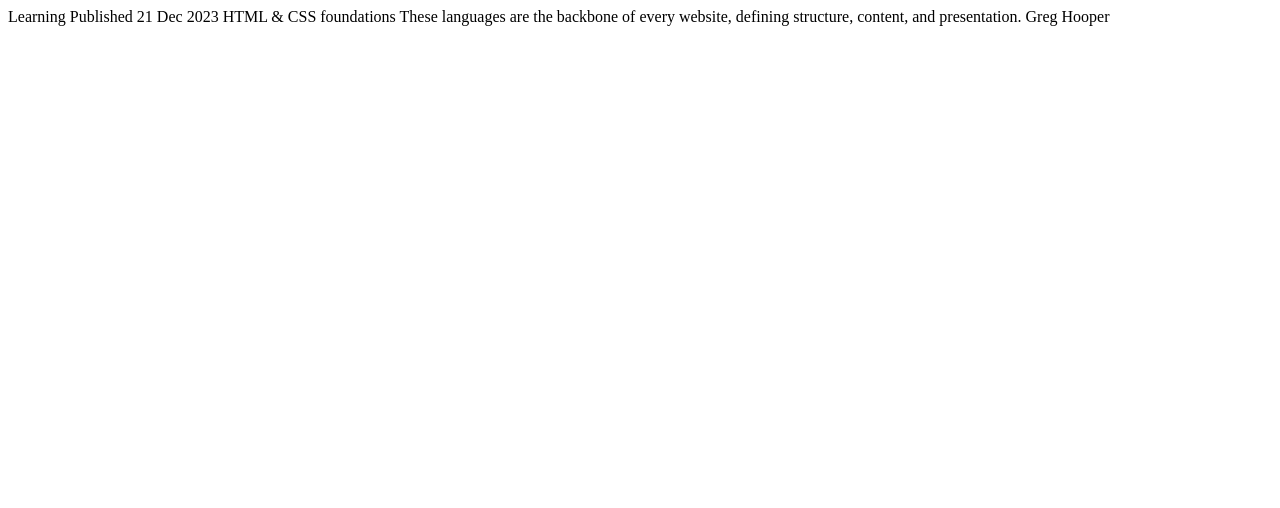
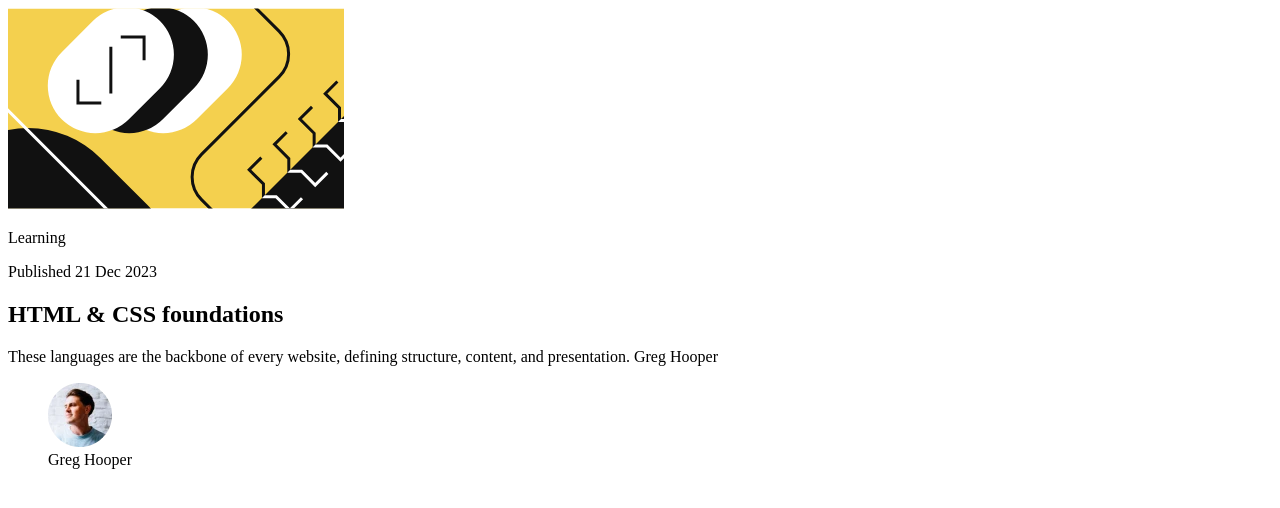
Before and after one commit to NataMellado/blog-card-challenge, a plain HTML site: page index.html in a window 1280 px wide. Drawn offline with Linux system fonts and the light colour scheme.

Commit message:
Update the html card structure.

```diff
--- a/index.html
+++ b/index.html
@@ -14,11 +14,21 @@
   </head>
 
   <body>
-    Learning
-    Published 21 Dec 2023
-    HTML & CSS foundations
-    These languages are the backbone of every website, defining structure, content, and
-    presentation. Greg
-    Hooper
+    <article class="card-container">
+      <img class="card-image" src="./assets/images/illustration-article.svg" alt="Illustration"/>
+      <div class="learning-wrapper">
+        <p class="learning-text">Learning</p>
+      </div>
+      <p class="published-date">Published 21 Dec 2023</p>
+      <h2>HTML & CSS foundations</h2>
+      <p class="card-description">
+        These languages are the backbone of every website, defining structure,
+        content, and presentation. Greg Hooper
+      </p>
+      <figure>
+        <img cass="avatar" src="./assets/images/image-avatar.webp">
+        <figcaption>Greg Hooper</figcaption>
+      </figure>
+    </article>
   </body>
 </html>
```
